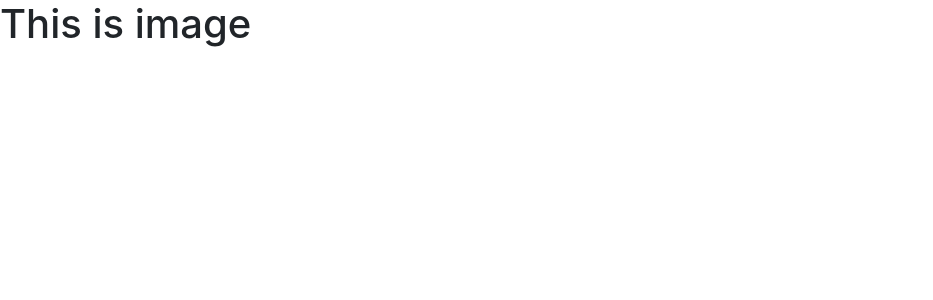
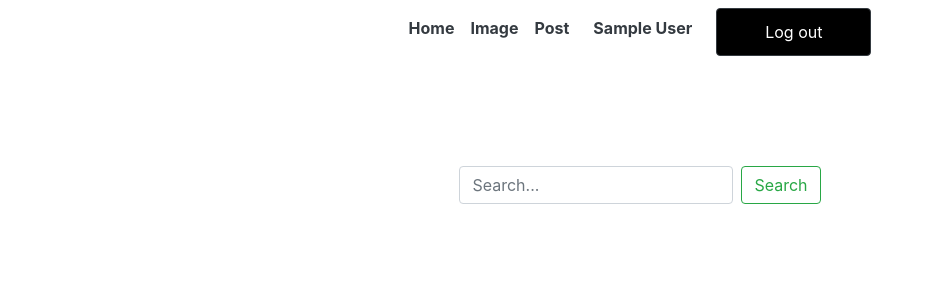
Before and after one commit to Shakib448/code-task, a React (Create React App) app: page /image in a window 1280 px wide. Shown: the top 300 px of the page, without its empty margins (0-933 px from the left). Built offline with nearby package versions, Linux system fonts and the light colour scheme; no server answers; sample sign-in values are in the browser's storage.

Commit message:
updating

```diff
--- a/package.json
+++ b/package.json
@@ -15,6 +15,7 @@
     "react": "^17.0.1",
     "react-bootstrap": "^1.4.0",
     "react-dom": "^17.0.1",
+    "react-hook-form": "^6.13.1",
     "react-redux": "^7.2.2",
     "react-router-dom": "^5.2.0",
     "react-scripts": "4.0.1",
--- a/src/Components/ImageCom/ImageCom.js
+++ b/src/Components/ImageCom/ImageCom.js
@@ -1,21 +1,57 @@
 import React, { useEffect } from "react";
+import {
+  Container,
+  Row,
+  FormControl,
+  Form,
+  Button,
+  Image,
+} from "react-bootstrap";
 import { useDispatch, useSelector } from "react-redux";
-import { dataImage, imageData } from "../../redux/slice/imageSlice";
+import { dataImage, imageDataByName } from "../../redux/slice/imageSlice";
+import Navigation from "../Navigation/Navigation";
+import Loader from "../Loader/Loader";
+import "./ImageCom.sass";
+import { useForm } from "react-hook-form";
 
 const ImageCom = () => {
   const dispatch = useDispatch();
-  const { loading, imageApiData } = useSelector(dataImage);
+  const { loading, imageByKeyword } = useSelector(dataImage);
 
-  console.log(imageApiData);
+  const { register, handleSubmit } = useForm();
+  const onSubmit = (data) => {
+    dispatch(imageDataByName({ ...data }));
+  };
 
-  useEffect(() => {
-    dispatch(imageData());
-  }, [dispatch]);
+  document.title = "Image";
 
   return (
-    <div>
-      <h1>This is image</h1>
-    </div>
+    <Container>
+      {loading ? (
+        <Loader />
+      ) : (
+        <>
+          <Navigation />
+          <Row className='justify-content-center image__search'>
+            <Form onSubmit={handleSubmit(onSubmit)} inline>
+              <FormControl
+                type='text'
+                placeholder='Search...'
+                className='mr-sm-2 my-3'
+                name='keyword'
+                ref={register}
+              />
+              <Button type='submit' variant='outline-success'>
+                Search
+              </Button>
+            </Form>
+          </Row>
+          <Row>
+            <Image />
+          </Row>
+        </>
+      )}
+    </Container>
   );
 };
 
--- /dev/null
+++ b/src/Components/ImageCom/ImageCom.sass
@@ -0,0 +1,3 @@
+
+.image__search
+    margin-top: 150px !important
--- a/src/redux/slice/imageSlice.js
+++ b/src/redux/slice/imageSlice.js
@@ -1,18 +1,13 @@
 import { createAsyncThunk, createSlice } from "@reduxjs/toolkit";
 import axios from "axios";
 
-// Random Image
-
-export const imageData = createAsyncThunk("image/imageContent", async () => {
-  const { data } = await axios.get("https://source.unsplash.com/random");
-  return data;
-});
 // Image fetch by random user name
 export const imageDataByName = createAsyncThunk(
-  "image/imageContent",
+  "image/imageContentByKeyword",
   async (KEYWORD) => {
+    console.log(KEYWORD.keyword);
     const { data } = await axios.get(
-      `https://source.unsplash.com/featured/?${KEYWORD},${KEYWORD}`
+      `https://source.unsplash.com/featured/?${KEYWORD.keyword}`
     );
     return data;
   }
@@ -21,18 +16,11 @@ export const imageDataByName = createAsyncThunk(
 const imageSlice = createSlice({
   name: "image",
   initialState: {
-    loading: true,
-    imageApiData: [],
-    imageByName: [],
+    imageByKeyword: [],
   },
   extraReducers: {
-    [imageData.fulfilled]: (state, actions) => {
-      state.imageApiData = actions.payload;
-      state.loading = false;
-    },
     [imageDataByName.fulfilled]: (state, actions) => {
-      state.imageByName = actions.payload;
-      state.loading = false;
+      state.imageByKeyword = actions.payload;
     },
   },
 });
```
Also changed, not shown: 2 other files (tests, documents, lock files or other folders).
